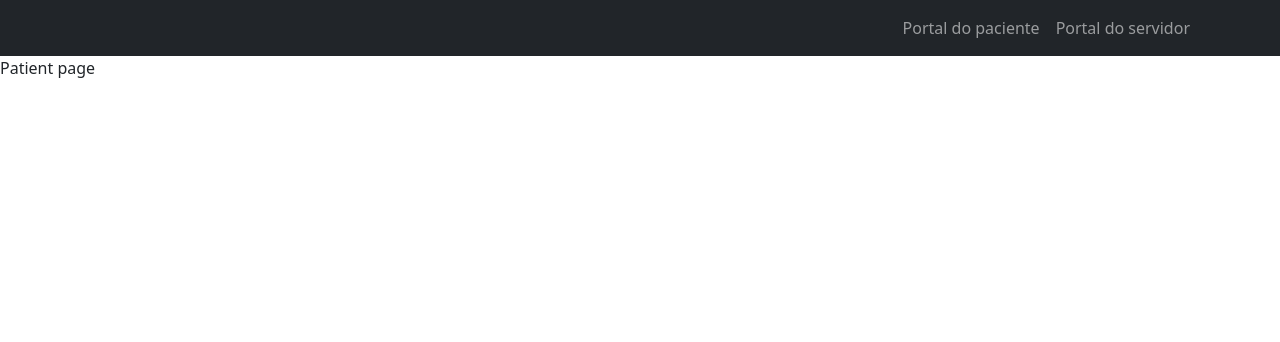
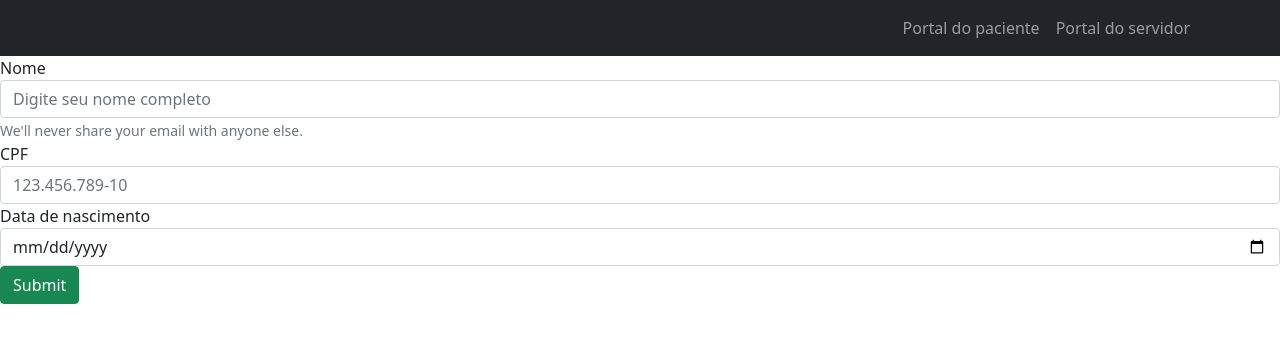
Before and after one commit to t4rcisio/schedule_imunization_consumer, a React (Create React App) app in the folder schedule_imunization_consumer/: page /patient in a window 1280 px wide. Shown: the top 342 px of the page. Built offline with nearby package versions, Linux system fonts and the light colour scheme.

Commit message:
new patient page

```diff
--- a/schedule_imunization_consumer/package.json
+++ b/schedule_imunization_consumer/package.json
@@ -7,11 +7,14 @@
     "@testing-library/react": "^13.1.0",
     "@testing-library/user-event": "^13.5.0",
     "bootstrap": "^5.1.3",
+    "formik": "^2.2.9",
     "react": "^18.0.0",
     "react-bootstrap": "^2.2.3",
+    "react-datepicker": "^4.7.0",
     "react-dom": "^18.0.0",
     "react-router-dom": "^6.3.0",
     "react-scripts": "5.0.1",
+    "usestate": "^1.1.3",
     "web-vitals": "^2.1.4"
   },
   "scripts": {
--- a/schedule_imunization_consumer/src/components/navbar.js
+++ b/schedule_imunization_consumer/src/components/navbar.js
@@ -1,13 +1,20 @@
 import { Nav, Container, Navbar } from "react-bootstrap";
+import { useNavigate } from "react-router-dom";
 
 const NavBar = () => {
+  const navegate = useNavigate();
+
   return (
     <>
       <Navbar bg="dark" variant="dark">
         <Container>
           <Nav className="ms-auto">
-            <Nav.Link href="../patient">Portal do paciente</Nav.Link>
-            <Nav.Link href="../nurse">Portal do servidor</Nav.Link>
+            <Nav.Link href="#" onClick={() => navegate("../patient")}>
+              Portal do paciente
+            </Nav.Link>
+            <Nav.Link href="#" onClick={() => navegate("../nurse")}>
+              Portal do servidor
+            </Nav.Link>
           </Nav>
         </Container>
       </Navbar>
--- /dev/null
+++ b/schedule_imunization_consumer/src/components/patientLogin.js
@@ -0,0 +1,95 @@
+import { Form, FormGroup, Button } from "react-bootstrap";
+import { useState } from "react";
+
+const PatientLogin = () => {
+  const [patientName, setPatientName] = useState("");
+  const [patientCPF, setPatientCPF] = useState("");
+  const [patientBirthday, setPatientBirthday] = useState("");
+
+  const setName = (event) => {
+    setPatientName(event.target.value);
+  };
+
+  const setCPF = (event) => {
+    setPatientCPF(event.target.value);
+  };
+
+  const setBirthday = (event) => {
+    setPatientBirthday(event.target.value);
+  };
+
+  const newPatient = async () => {
+    const date = new Date(patientBirthday + "GMT-3");
+    const ndate = date.toLocaleDateString();
+
+    const params = {
+      name: patientName,
+      birthday: ndate,
+      cpf: patientCPF,
+    };
+
+    const patientParams = JSON.stringify(params);
+
+    const data = new FormData();
+    data.append("json", JSON.stringify(params));
+
+    const myHeaders = new Headers();
+    myHeaders.append("Content-Type", "application/json");
+
+    const response = await fetch("http://localhost:5000/patient/new", {
+      method: "POST",
+      headers: myHeaders,
+      mode: "cors",
+      cache: "default",
+      body: patientParams,
+    });
+    const object = await response.json();
+    console.log(object);
+  };
+
+  return (
+    <>
+      <Form>
+        <FormGroup>
+          <label>Nome</label>
+          <input
+            type="text"
+            className="form-control"
+            placeholder="Digite seu nome completo"
+            onChange={setName}
+          />
+          <small className="form-text text-muted">
+            We'll never share your email with anyone else.
+          </small>
+        </FormGroup>
+        <FormGroup>
+          <label>CPF</label>
+          <input
+            type="text"
+            className="form-control"
+            placeholder="123.456.789-10"
+            onChange={setCPF}
+          />
+        </FormGroup>
+        <FormGroup>
+          <label>Data de nascimento</label>
+          <input
+            type="date"
+            className="form-control"
+            placeholder="Exemplo: 15/03/1999"
+            onChange={setBirthday}
+          />
+        </FormGroup>
+        <Button
+          variant="success"
+          className="btn btn-primary"
+          onClick={() => newPatient()}
+        >
+          Submit
+        </Button>
+      </Form>
+    </>
+  );
+};
+
+export default PatientLogin;
--- a/schedule_imunization_consumer/src/pages/patientPage.js
+++ b/schedule_imunization_consumer/src/pages/patientPage.js
@@ -1,5 +1,7 @@
+import PatientLogin from "../components/patientLogin";
+
 const PatientPage = () => {
-  return <>Patient page</>;
+  return <PatientLogin />;
 };
 
 export default PatientPage;
```
Also changed, not shown: 1 other file (tests, documents, lock files or other folders).
